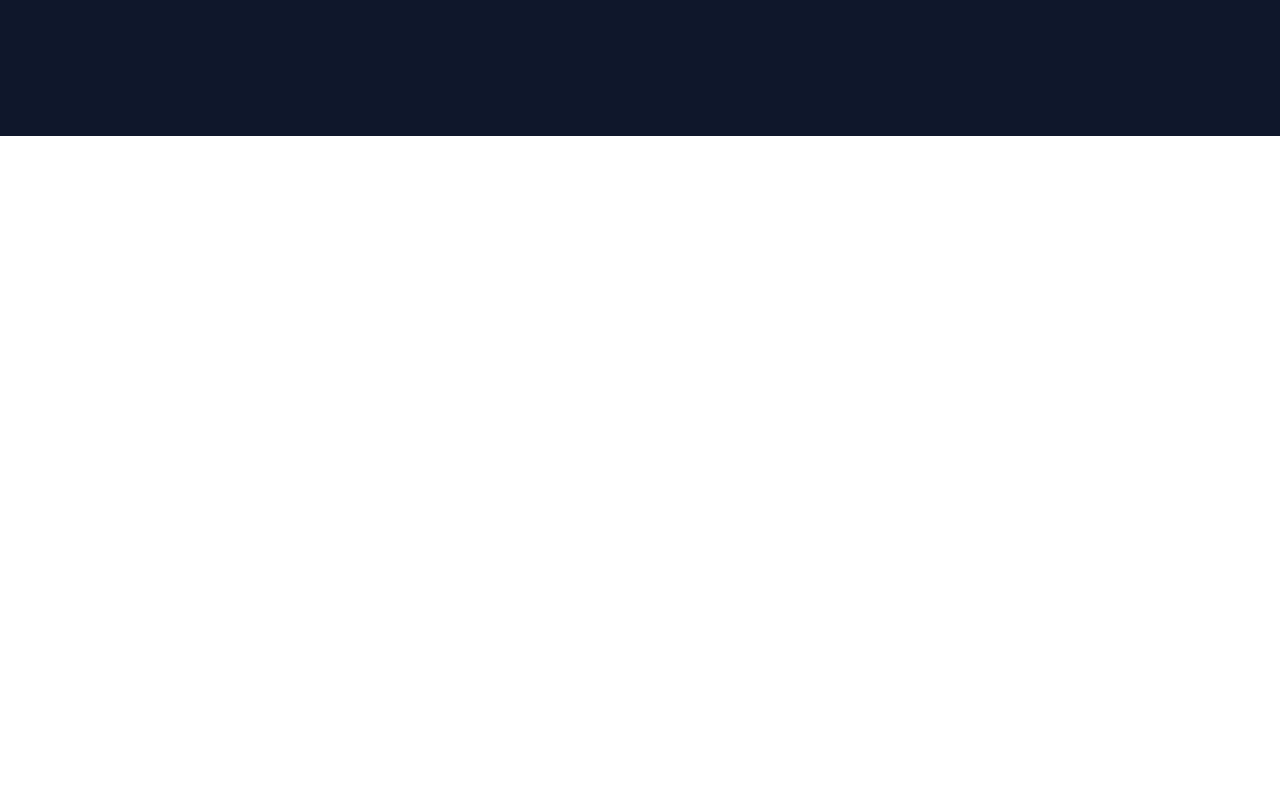
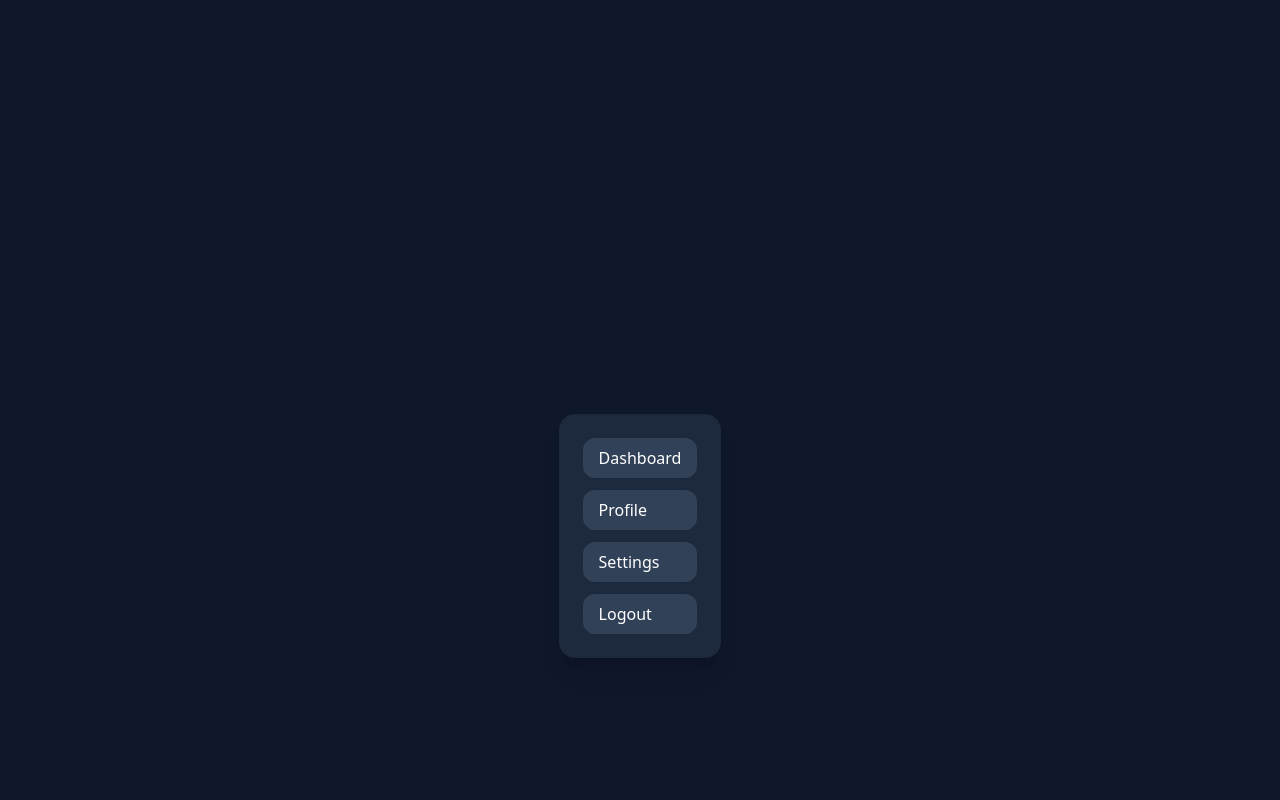
Before and after one commit to varadisthedev/learning-framer, a React app: page / in a window 1280 px wide. Shown: the part 1620-2420 px from the top of the page. Before the commit the page ends 1900 px from the top, so only its background shows below. Built offline with nearby package versions, Linux system fonts and the light colour scheme; the HTML template or start-up script is replaced by a standard one.

Commit message:
add: varients in framer

```diff
--- a/src/App.jsx
+++ b/src/App.jsx
@@ -3,6 +3,7 @@ import { motion } from "framer-motion";
 import { Tappable } from "./components/Tappable";
 import { Card } from "./components/Card";
 import { PulseCircle } from "./elements/PulseCircle";
+import { FramerVarients } from "./components/FramerVarients";
 // ease: easeIn easeOut anticipate
 
 function App() {
@@ -40,6 +41,7 @@ function App() {
       />
 
       <PulseCircle />
+      <FramerVarients />
     </div>
   );
 }
--- /dev/null
+++ b/src/components/FramerVarients.jsx
@@ -0,0 +1,41 @@
+import React from "react";
+import { motion } from "framer-motion";
+
+const containerVariants = {
+  hidden: { opacity: 0 },
+  visible: {
+    opacity: 1,
+    transition: {
+      staggerChildren: 0.2, // gap between child animations
+    },
+  },
+};
+
+const itemVariants = {
+  hidden: { opacity: 0, y: 20 },
+  visible: { opacity: 1, y: 0 },
+};
+
+export const FramerVarients = () => {
+  const items = ["Dashboard", "Profile", "Settings", "Logout"];
+  return (
+    <div className="min-h-screen min-w-screen flex items-center justify-center bg-slate-900">
+      <motion.ul
+        variants={containerVariants}
+        initial="hidden"
+        animate="visible"
+        className="bg-slate-800 p-6 rounded-2xl shadow-xl space-y-3 text-white"
+      >
+        {items.map((item) => (
+          <motion.li
+            key={item}
+            variants={itemVariants} // uses hidden/visible states
+            className="px-4 py-2 bg-slate-700 rounded-xl"
+          >
+            {item}
+          </motion.li>
+        ))}
+      </motion.ul>
+    </div>
+  );
+};
--- a/vite.config.js
+++ b/vite.config.js
@@ -5,4 +5,8 @@ import tailwindcss from '@tailwindcss/vite'
 // https://vite.dev/config/
 export default defineConfig({
   plugins: [react(),tailwindcss()],
+  server: {
+    host: true,
+    allowedHosts: ["7d0d95e4cfb0.ngrok-free.app"],
+  },
 })
```
